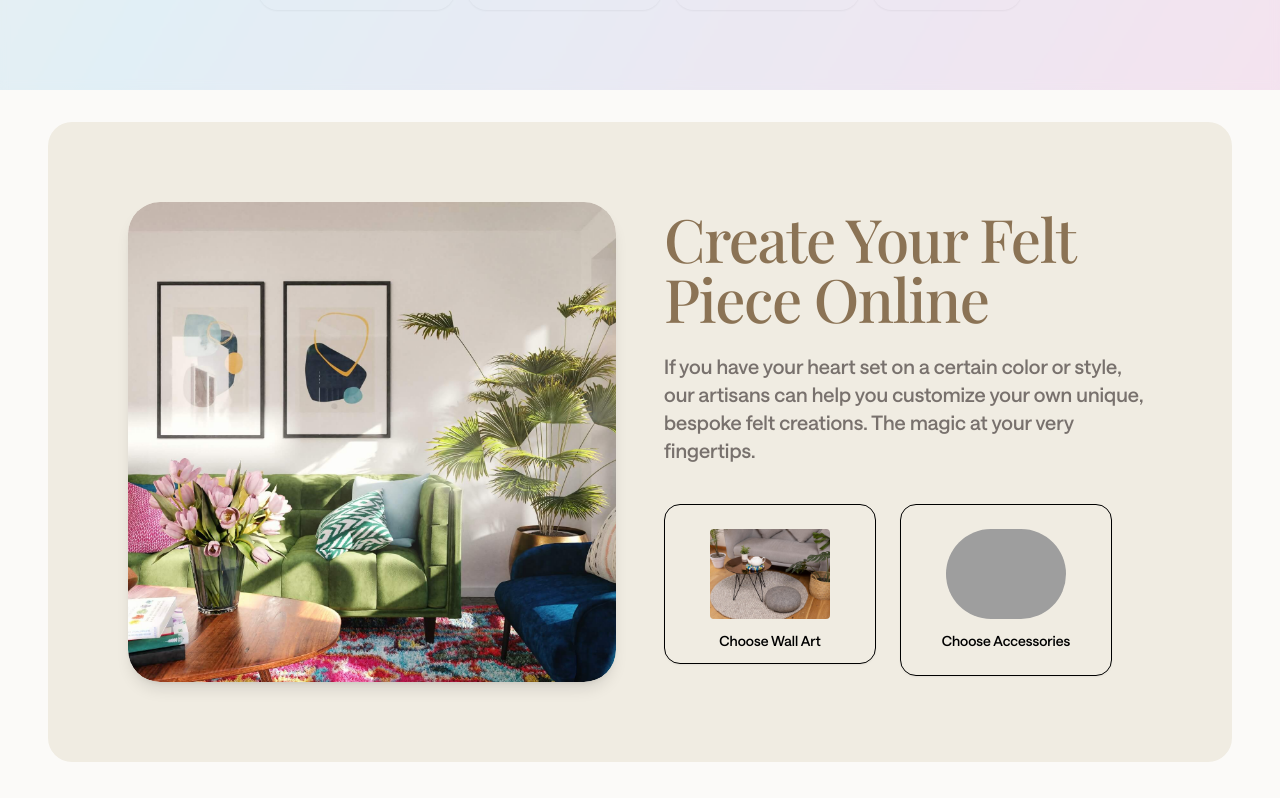
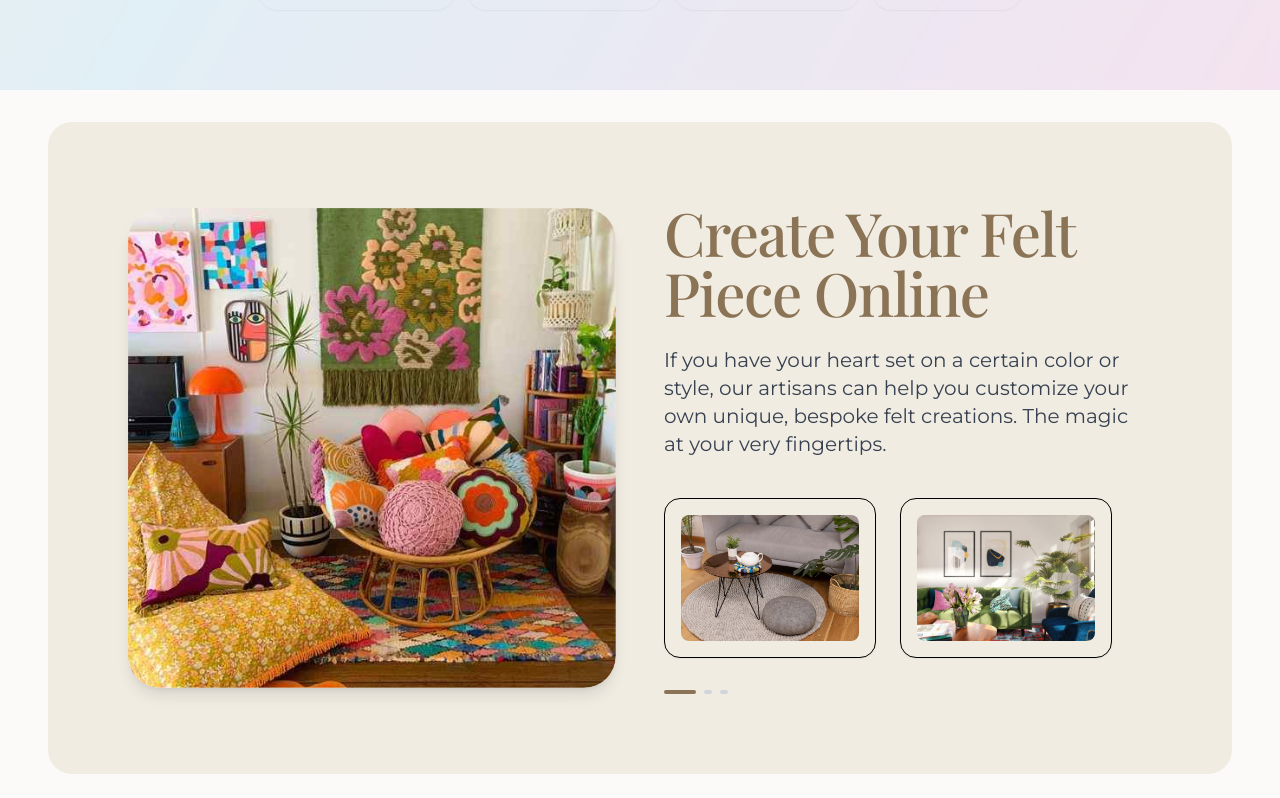
Before and after one commit to rujin2003/aahawebsite, a Next.js app: page / in a window 1280 px wide. Shown: the part 862-1660 px from the top of the page. Built offline with nearby package versions, Linux system fonts and the light colour scheme; no server answers; the database is empty; grey boxes are pictures that could not be loaded; a web font is replaced by a local one.

Commit message:
feat: images edit

```diff
--- a/src/app/page.tsx
+++ b/src/app/page.tsx
@@ -21,6 +21,7 @@ import { toast } from "sonner";
 
 import Categories from "./category";
 import MissionSection from "@/components/mission_gradient";
+import FeltCarousel from "@/components/flet_carosuel";
 // import KiniHeroBanner from "@/components/kini_hero";
 
 export default function Home() {
@@ -176,54 +177,7 @@ export default function Home() {
 
 <MissionSection></MissionSection>
 
-<section className="mt-8 py-20 bg-[rgb(240,236,226)] rounded-3xl mx-4 sm:mx-8 lg:mx-12 mb-16 overflow-hidden">
-  <div className="px-4 sm:px-6 md:px-8 lg:px-12">
-    <div className="container grid grid-cols-1 md:grid-cols-2 gap-12 items-center">
-      {/* Left: Large Product Image */}
-      <div className="relative w-full h-[340px] md:h-[480px] rounded-2xl overflow-hidden shadow-lg animate-on-scroll fade-right">
-        <Image
-          src="/hello.jpg"
-          alt="Handcrafted Felt Product"
-          fill
-          className="object-cover rounded-2xl"
-          priority
-        />
-      </div>
-
-      <div className="flex flex-col items-center md:items-start text-center md:text-left">
-        <h2 className="text-4xl md:text-6xl font-medium mb-6 tracking-tight text-[#8B7355] animate-on-scroll fade-up">
-          Create Your Felt Piece Online
-        </h2>
-        <p className="text-lg md:text-xl font-saans text-muted-foreground mb-10 max-w-xl text-black animate-on-scroll fade-up" style={{ transitionDelay: '100ms' }}>
-          If you have your heart set on a certain color or style, our artisans can help you customize your own unique, bespoke felt creations. The magic at your very fingertips.
-        </p>
-
-        <div className="grid grid-cols-2 gap-6 w-full max-w-md">
-          <div className="h-[160px] bg-[rgb(240,236,226)] rounded-xl p-6 flex flex-col items-center shadow-sm border border-black animate-on-scroll fade-up" style={{ transitionDelay: '200ms' }}>
-            <Image
-              src="/product2.jpg"
-              alt="Felt Wall Hanging"
-              width={120}
-              height={180}
-              className="object-contain mb-3 rounded"
-            />
-            <span className="text-sm font-saans text-black font-medium">Choose Wall Art</span>
-          </div>
-          <div className="bg-[rgb(240,236,226)] rounded-xl p-6 flex flex-col items-center shadow-sm border border-black animate-on-scroll fade-up" style={{ transitionDelay: '300ms' }}>
-            <Image
-              src="/accessories.webp"
-              alt="Felt Accessories"
-              width={120}
-              height={120}
-              className="object-contain mb-3 rounded-full"
-            />
-            <span className="text-sm font-saans text-black font-medium">Choose Accessories</span>
-          </div>
-        </div>
-      </div>
-    </div>
-  </div>
-</section>
+<FeltCarousel />
 
 
         {/* Popular Products Section */}
--- /dev/null
+++ b/src/components/flet_carosuel.tsx
@@ -0,0 +1,129 @@
+import React, { useState, useEffect } from 'react';
+
+const FeltCarousel = () => {
+  // Initial images array
+  const initialImages = [
+    { src: "/hello.jpg", alt: "Handcrafted Felt Product" },
+    { src: "/homedecor.jpg", alt: "Felt Wall Hanging" },
+    { src: "/product2.jpg", alt: "Felt Accessories" }
+  ];
+
+  const [images, setImages] = useState(initialImages);
+  const [isAnimating, setIsAnimating] = useState(false);
+
+  useEffect(() => {
+    const interval = setInterval(() => {
+      setIsAnimating(true);
+
+      // After animation starts, rotate the images
+      setTimeout(() => {
+        setImages(prevImages => {
+          const newImages = [...prevImages];
+          const mainImage = newImages.shift(); // Remove first (main) image
+          newImages.push(mainImage); // Add it to the end
+          return newImages;
+        });
+        setIsAnimating(false);
+      }, 800); // Animation duration
+    }, 5000); // 5 seconds interval
+
+    return () => clearInterval(interval);
+  }, []);
+
+  return (
+    <section className="mt-8 py-20 bg-[rgb(240,236,226)] rounded-3xl mx-4 sm:mx-8 lg:mx-12 mb-16 overflow-hidden">
+      <div className="px-4 sm:px-6 md:px-8 lg:px-12">
+        <div className="container grid grid-cols-1 md:grid-cols-2 gap-12 items-center">
+          {/* Left: Large Product Image */}
+          <div className="relative w-full h-[340px] md:h-[480px] rounded-2xl overflow-hidden shadow-lg">
+            <div
+              className={`absolute inset-0 transition-all duration-700 ease-in-out ${
+                isAnimating ? 'transform scale-95 opacity-0 rotate-3' : 'transform scale-100 opacity-100 rotate-0'
+              }`}
+            >
+              <img
+                src={images[0]?.src}
+                alt={images[0]?.alt}
+                className="w-full h-full object-cover rounded-2xl"
+              />
+            </div>
+
+            {/* Overlay during animation */}
+            <div
+              className={`absolute inset-0 bg-gradient-to-r from-purple-400/20 to-pink-400/20 transition-opacity duration-300 ${
+                isAnimating ? 'opacity-100' : 'opacity-0'
+              }`}
+            />
+
+            {/* Loading animation dots */}
+            <div
+              className={`absolute bottom-4 left-1/2 transform -translate-x-1/2 flex space-x-1 transition-opacity duration-300 ${
+                isAnimating ? 'opacity-100' : 'opacity-0'
+              }`}
+            >
+              <div className="w-2 h-2 bg-white rounded-full animate-bounce"></div>
+              <div className="w-2 h-2 bg-white rounded-full animate-bounce" style={{ animationDelay: '0.1s' }}></div>
+              <div className="w-2 h-2 bg-white rounded-full animate-bounce" style={{ animationDelay: '0.2s' }}></div>
+            </div>
+          </div>
+
+          <div className="flex flex-col items-center md:items-start text-center md:text-left">
+            <h2 className="text-4xl md:text-6xl font-medium mb-6 tracking-tight text-[#8B7355]">
+              Create Your Felt Piece Online
+            </h2>
+            <p className="text-lg md:text-xl text-gray-700 mb-10 max-w-xl text-black">
+              If you have your heart set on a certain color or style, our artisans can help you customize your own unique, bespoke felt creations. The magic at your very fingertips.
+            </p>
+
+            <div className="grid grid-cols-2 gap-6 w-full max-w-md">
+              {/* Sub Images */}
+              {images.slice(1).map((image, index) => (
+                <div
+                  key={`${image.src}-${index}`}
+                  className={`relative h-[160px] bg-[rgb(240,236,226)] rounded-xl p-4 flex flex-col items-center shadow-sm border border-black transition-all duration-700 ease-in-out ${
+                    isAnimating && index === 0
+                      ? 'transform scale-110 rotate-1 shadow-xl border-2 border-purple-400'
+                      : 'transform scale-100 rotate-0 hover:scale-105'
+                  }`}
+                >
+                  <div className="relative w-full h-full">
+                    <img
+                      src={image.src}
+                      alt={image.alt}
+                      className={`w-full h-full object-cover rounded-lg transition-all duration-500 ${
+                        isAnimating && index === 0 ? 'brightness-110 contrast-105' : ''
+                      }`}
+                    />
+
+                    {/* Promotion indicator */}
+                    {isAnimating && index === 0 && (
+                      <div className="absolute -top-2 -right-2 w-6 h-6 bg-gradient-to-r from-purple-500 to-pink-500 rounded-full flex items-center justify-center">
+                        <div className="w-2 h-2 bg-white rounded-full animate-ping"></div>
+                      </div>
+                    )}
+                  </div>
+                </div>
+              ))}
+            </div>
+
+            {/* Progress indicator */}
+            <div className="mt-8 flex space-x-2">
+              {images.map((_, index) => (
+                <div
+                  key={index}
+                  className={`h-1 rounded-full transition-all duration-300 ${
+                    index === 0
+                      ? 'w-8 bg-[#8B7355]'
+                      : 'w-2 bg-gray-300'
+                  }`}
+                />
+              ))}
+            </div>
+          </div>
+        </div>
+      </div>
+    </section>
+  );
+};
+
+export default FeltCarousel;
```
